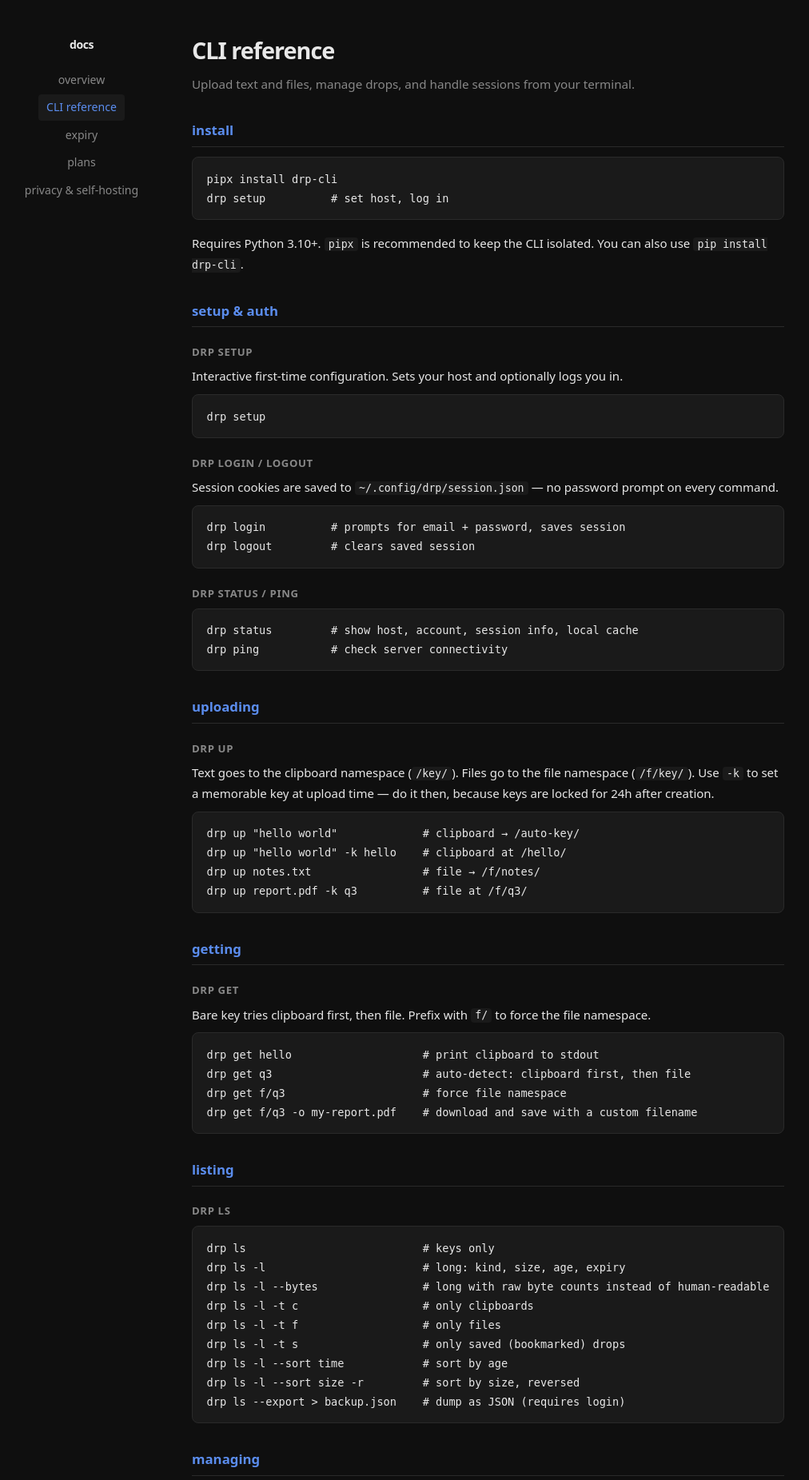
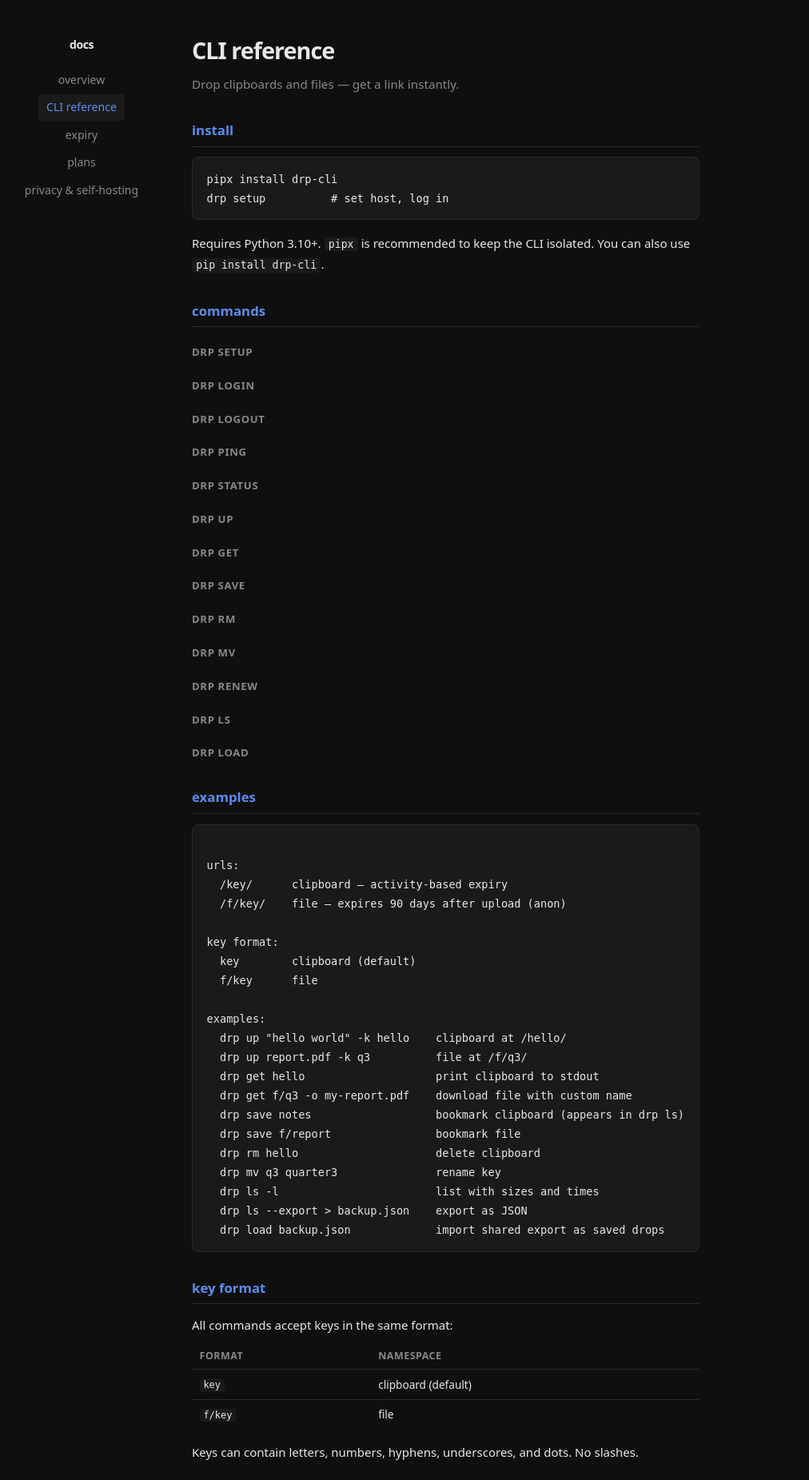
Before and after one commit to Vic-Nas/drp, a Django app: page /help/cli/ in a window 1280 px wide. Shown: the part 69-1920 px from the top of the page at 80% size, without its empty margins (202-1214 px from the left). Run offline with Django 5.2, Linux system fonts and the light colour scheme.

Commit message:
refactor: single COMMANDS list as source of truth in drp.py

```diff
--- a/help/views.py
+++ b/help/views.py
@@ -1,12 +1,18 @@
+from functools import cache
+
 from django.shortcuts import render
+from django.views.decorators.cache import cache_page
 
 
 def index(request):
     return render(request, 'help/index.html')
 
 
+@cache_page(60 * 60 * 24)
 def cli(request):
-    return render(request, 'help/cli.html')
+    return render(request, 'help/cli.html', {
+        'parser_info': _get_parser_info(),
+    })
 
 
 def expiry(request):
@@ -19,3 +25,24 @@ def plans(request):
 
 def privacy(request):
     return render(request, 'help/privacy.html')
+
+
+@cache
+def _get_parser_info():
+    from cli.drp import build_parser
+    parser = build_parser()
+
+    commands = []
+    for group in parser._subparsers._group_actions:
+        for name, sub in group.choices.items():
+            commands.append({
+                'name': name,
+                'help': sub.description or '',
+                'epilog': sub.epilog or '',
+            })
+
+    return {
+        'description': parser.description,
+        'epilog': parser.epilog or '',
+        'commands': commands,
+    }
--- a/project/templates/help/cli.html
+++ b/project/templates/help/cli.html
@@ -3,87 +3,25 @@
 
 {% block help_content %}
 <h1>CLI reference</h1>
-<p class="lead">Upload text and files, manage drops, and handle sessions from your terminal.</p>
+<p class="lead">{{ parser_info.description }}</p>
 
 <h2>install</h2>
 <pre><code>pipx install drp-cli
 drp setup          # set host, log in</code></pre>
 <p>Requires Python 3.10+. <code>pipx</code> is recommended to keep the CLI isolated. You can also use <code>pip install drp-cli</code>.</p>
 
-<h2>setup & auth</h2>
+<h2>commands</h2>
+{% for cmd in parser_info.commands %}
+<h3>drp {{ cmd.name }}</h3>
+{% if cmd.help %}<p>{{ cmd.help }}</p>{% endif %}
+{% if cmd.epilog %}<pre><code>{{ cmd.epilog }}</code></pre>{% endif %}
+{% endfor %}
 
-<h3>drp setup</h3>
-<p>Interactive first-time configuration. Sets your host and optionally logs you in.</p>
-<pre><code>drp setup</code></pre>
-
-<h3>drp login / logout</h3>
-<p>Session cookies are saved to <code>~/.config/drp/session.json</code> — no password prompt on every command.</p>
-<pre><code>drp login          # prompts for email + password, saves session
-drp logout         # clears saved session</code></pre>
-
-<h3>drp status / ping</h3>
-<pre><code>drp status         # show host, account, session info, local cache
-drp ping           # check server connectivity</code></pre>
-
-<h2>uploading</h2>
-
-<h3>drp up</h3>
-<p>Text goes to the clipboard namespace (<code>/key/</code>). Files go to the file namespace (<code>/f/key/</code>). Use <code>-k</code> to set a memorable key at upload time — do it then, because keys are locked for 24h after creation.</p>
-<pre><code>drp up "hello world"             # clipboard → /auto-key/
-drp up "hello world" -k hello    # clipboard at /hello/
-drp up notes.txt                 # file → /f/notes/
-drp up report.pdf -k q3          # file at /f/q3/</code></pre>
-
-<h2>getting</h2>
-
-<h3>drp get</h3>
-<p>Bare key tries clipboard first, then file. Prefix with <code>f/</code> to force the file namespace.</p>
-<pre><code>drp get hello                    # print clipboard to stdout
-drp get q3                       # auto-detect: clipboard first, then file
-drp get f/q3                     # force file namespace
-drp get f/q3 -o my-report.pdf    # download and save with a custom filename</code></pre>
-
-<h2>listing</h2>
-
-<h3>drp ls</h3>
-<pre><code>drp ls                           # keys only
-drp ls -l                        # long: kind, size, age, expiry
-drp ls -l --bytes                # long with raw byte counts instead of human-readable
-drp ls -l -t c                   # only clipboards
-drp ls -l -t f                   # only files
-drp ls -l -t s                   # only saved (bookmarked) drops
-drp ls -l --sort time            # sort by age
-drp ls -l --sort size -r         # sort by size, reversed
-drp ls --export > backup.json    # dump as JSON (requires login)</code></pre>
-
-<h2>managing</h2>
-
-<h3>drp rm</h3>
-<pre><code>drp rm hello                     # delete clipboard
-drp rm f/q3                      # delete file</code></pre>
-
-<h3>drp mv</h3>
-<p>Rename a key. Blocked for 24h after creation on anonymous drops. Paid drops can always be renamed by their owner.</p>
-<pre><code>drp mv q3 quarter3               # rename clipboard key
-drp mv f/q3 f/quarter3           # rename file key</code></pre>
-
-<h3>drp renew</h3>
-<p>Extend a drop's expiry forward by the same duration as the original. Paid accounts only. No renewal limit.</p>
-<pre><code>drp renew q3                     # renew clipboard
-drp renew f/q3                   # renew file</code></pre>
-
-<h2>export & import</h2>
-
-<h3>drp ls --export</h3>
-<p>Dumps your drops and saved bookmarks as JSON. Useful for backups or sharing a collection.</p>
-<pre><code>drp ls --export > backup.json</code></pre>
-
-<h3>drp load</h3>
-<p>Imports a JSON export as saved drops (bookmarks) on your account. No content is transferred and no ownership is granted — you can view drops but not edit or delete them.</p>
-<pre><code>drp load backup.json</code></pre>
+<h2>examples</h2>
+<pre><code>{{ parser_info.epilog }}</code></pre>
 
 <h2>key format</h2>
-<p>All management commands accept keys in the same format:</p>
+<p>All commands accept keys in the same format:</p>
 <table>
   <tr><th>format</th><th>namespace</th></tr>
   <tr><td><code>key</code></td><td>clipboard (default)</td></tr>
```
Also changed, not shown: cli/drp.py (+70 -58 lines).
